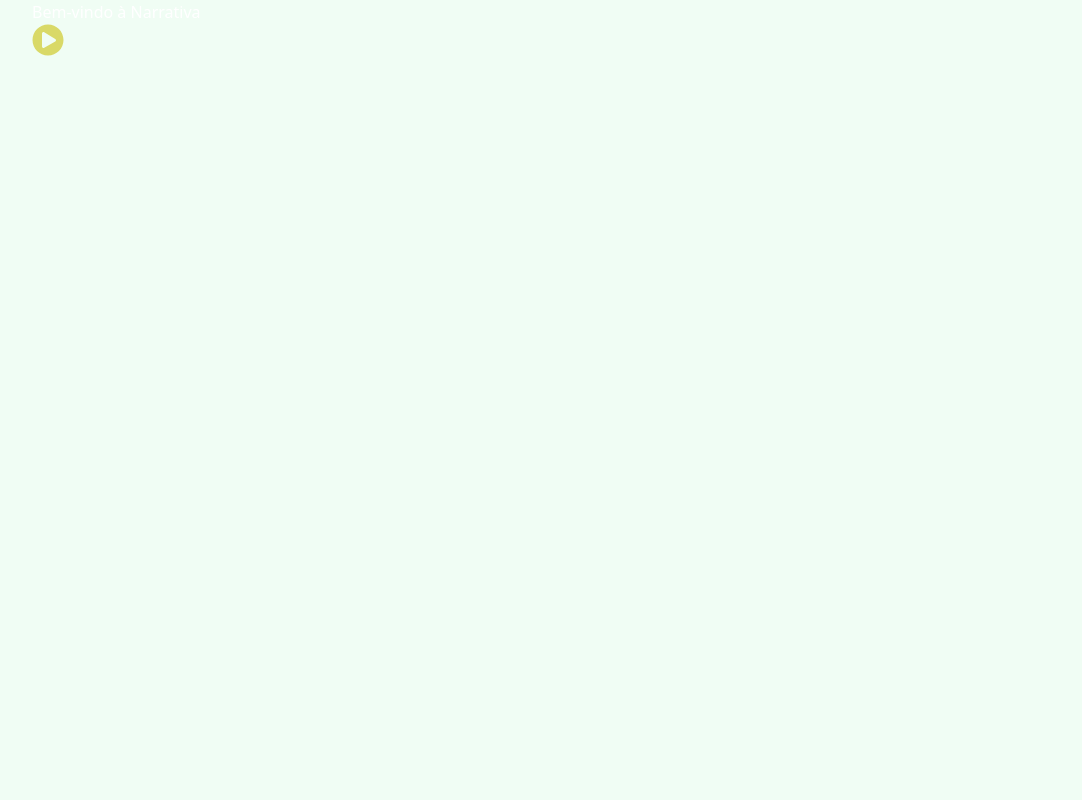
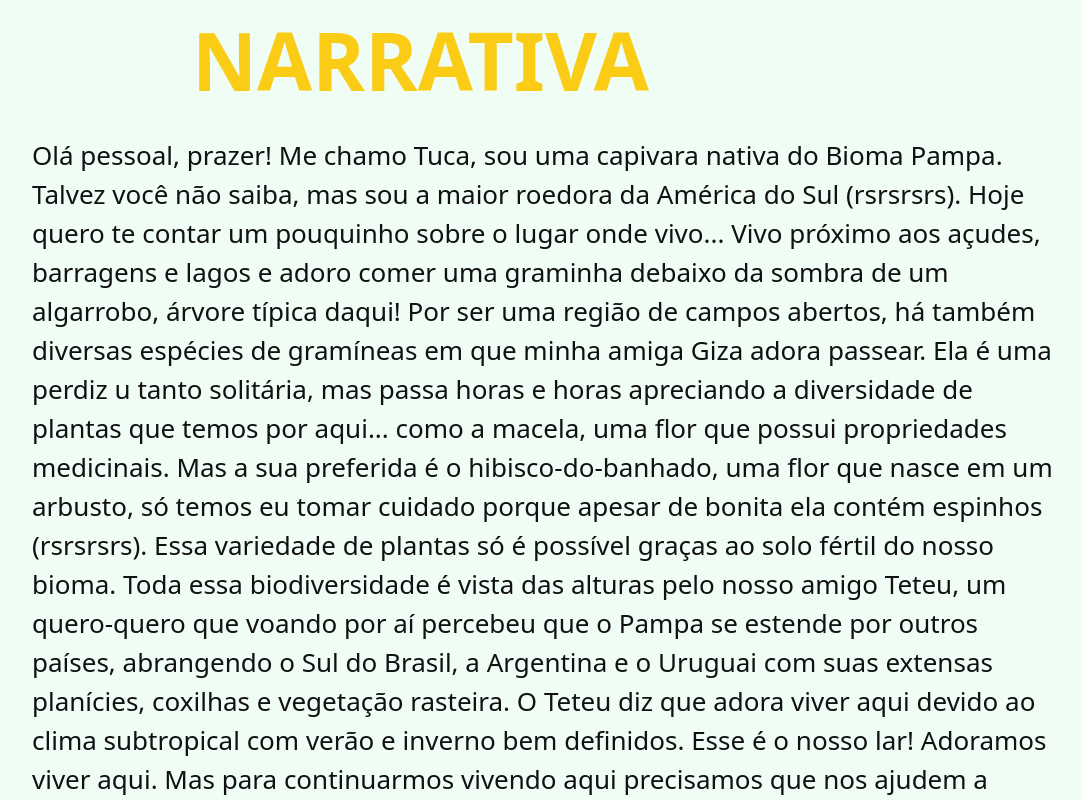
Before and after one commit to simpleFran/be-o-pampa, a Next.js app: page /narrative in a window 1280 px wide. Shown: the top 800 px of the page, without its empty margins (96-1178 px from the left). Built offline with nearby package versions, Linux system fonts and the light colour scheme.

Commit message:
add narrative page

```diff
--- a/app/(root)/narrative/page.tsx
+++ b/app/(root)/narrative/page.tsx
@@ -1,27 +1,39 @@
-/* eslint-disable @typescript-eslint/no-unused-vars */
-'use client'
-import PlayButton from "@/components/PlayButton";
-import React, { useState } from "react";
 
-const Narrative = () => {
+const page = () => {
+  return (
+    <div className="h-full ">
+      <h1
+        className="eef-title text-[5rem] text-yellow-400  font-extrabold
+        ml-40
+        titleContainer"
+      >
+        NARRATIVA
+      </h1>
+      <p className="text-[26px] text-black-3 mt-4">
+        Olá pessoal, prazer! Me chamo Tuca, sou uma capivara nativa do Bioma
+        Pampa. Talvez você não saiba, mas sou a maior roedora da América do Sul
+        (rsrsrsrs). Hoje quero te contar um pouquinho sobre o lugar onde vivo...
+        Vivo próximo aos açudes, barragens e lagos e adoro comer uma graminha
+        debaixo da sombra de um algarrobo, árvore típica daqui! Por ser uma
+        região de campos abertos, há também diversas espécies de gramíneas em
+        que minha amiga Giza adora passear. Ela é uma perdiz u tanto solitária,
+        mas passa horas e horas apreciando a diversidade de plantas que temos
+        por aqui... como a macela, uma flor que possui propriedades medicinais.
+        Mas a sua preferida é o hibisco-do-banhado, uma flor que nasce em um
+        arbusto, só temos eu tomar cuidado porque apesar de bonita ela contém
+        espinhos (rsrsrsrs). Essa variedade de plantas só é possível graças ao
+        solo fértil do nosso bioma. Toda essa biodiversidade é vista das alturas
+        pelo nosso amigo Teteu, um quero-quero que voando por aí percebeu que o
+        Pampa se estende por outros países, abrangendo o Sul do Brasil, a
+        Argentina e o Uruguai com suas extensas planícies, coxilhas e vegetação
+        rasteira. O Teteu diz que adora viver aqui devido ao clima subtropical
+        com verão e inverno bem definidos. Esse é o nosso lar! Adoramos viver
+        aqui. Mas para continuarmos vivendo aqui precisamos que nos ajudem a
+        conservá-lo e assim garantir a existência deste bioma!
+      </p>
 
-  const [isPlaying, setIsPlaying] = useState(false);
-
-  const playSound = () => {
-    const audio = new Audio("/sounds/animals-song.wav");
-    audio.play().then(() => {
-      setIsPlaying(true); // Muda o estado para indicar que o som está tocando
-    }).catch((error) => {
-      console.log("Erro ao tocar o som:", error);
-    });
-  };
-
-  return (
-    <div>
-      <h1>Bem-vindo à Narrativa</h1>
-      <PlayButton/>
     </div>
   );
 };
 
-export default Narrative;
+export default page;
--- a/app/(root)/page.tsx
+++ b/app/(root)/page.tsx
@@ -35,10 +35,12 @@ const Page = () => {
           {/* PlayButton substituído por um botão que controla o modal */}
           <PlayButton />
         </button>
-        <h1 className="ml-3 text-2xl font-bold">
-          Resumo do Aplicativo <br />
-          NARRATIVA
-        </h1>
+        <Link href={"/narrative"}>
+          <h1 className="ml-3 text-2xl font-bold">
+            Resumo do Aplicativo <br />
+            NARRATIVA
+          </h1>
+        </Link>
       </div>
 
       {/* Modal com o vídeo */}
```
